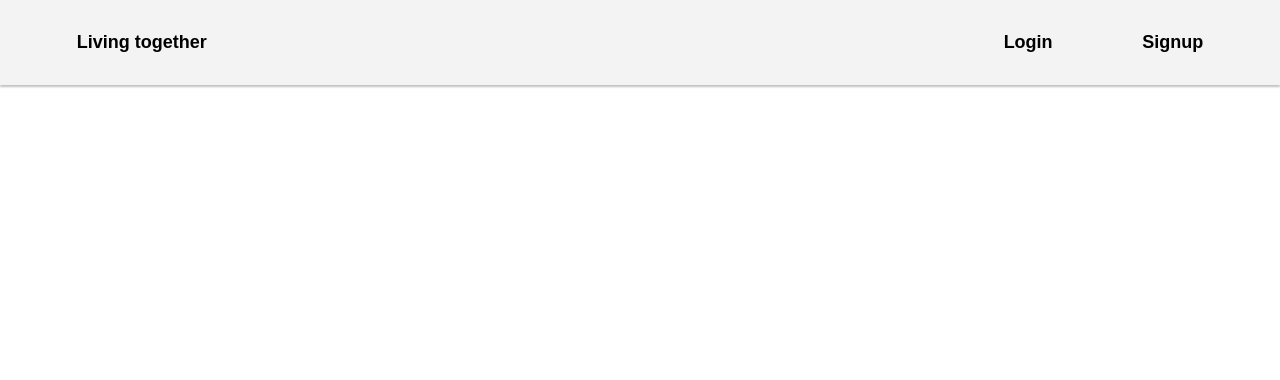
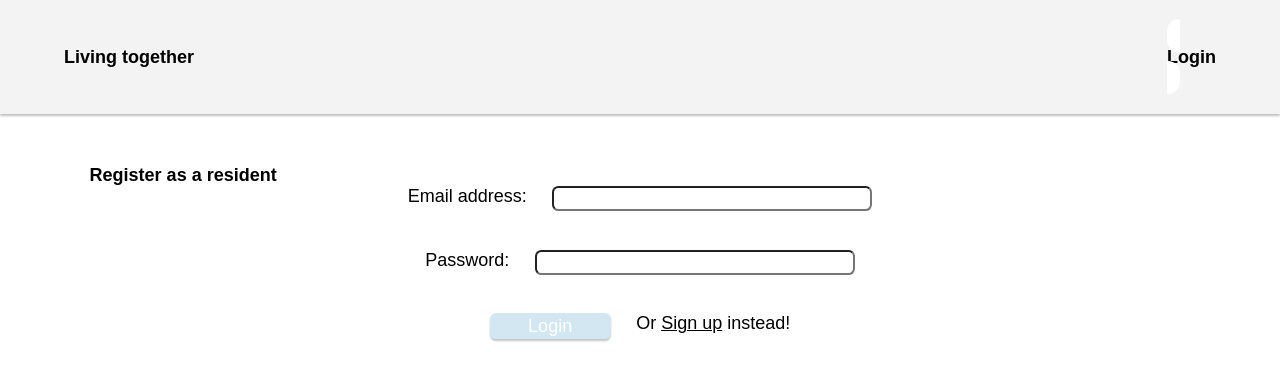
Before and after one commit to HollosT/living-togeter, a Vue app: page /auth in a window 1280 px wide. Shown: the top 380 px of the page. Built offline with nearby package versions, Linux system fonts and the light colour scheme.

Commit message:
login, signup

```diff
--- a/src/components/layouts/TheHeader.vue
+++ b/src/components/layouts/TheHeader.vue
@@ -1,11 +1,16 @@
 <template>
   <header>
     <nav>
-       <router-link to="/"><h1>Living together</h1></router-link>
-       <div>
-         <router-link to="/login"><h1>Login</h1></router-link>
-         <router-link to="/signup"><h1>Signup</h1></router-link>
-       </div>
+      <li>
+        <router-link to="/"><h1>Living together</h1></router-link>
+      </li>
+
+      <li v-if="isLoggedIn">
+        <base-button @click="logout" type="filled">Logout</base-button>
+      </li>
+      <li v-else>
+        <router-link to="/auth"><h1>Login</h1></router-link>
+      </li>
 
     </nav>
 
@@ -13,7 +18,25 @@
 </template>
 
 <script>
+import { computed } from '@vue/runtime-core'
+import { useStore } from 'vuex'
+
 export default {
+
+  setup() {
+    const store = useStore()
+
+    const isLoggedIn = computed(() => {
+      return store.getters.isAuthenticated
+    })
+
+
+    function logout() {
+      store.dispatch('logout')
+    }
+
+    return{ isLoggedIn, logout}
+  }
 
 }
 </script>
@@ -35,7 +58,12 @@ nav {
   margin: auto;
 }
 
-a {
+li {
+  list-style: none;
+}
+
+li a {
+
   text-decoration: none;
   color: black;
   padding: .5vw 1vw;
@@ -44,9 +72,9 @@ a {
 
 
 }
-a:active,
-a:hover,
-a.router-link-active {
+li a:active,
+li a:hover,
+ li a.router-link-active {
   border: #b5b5b5;
   background-color: white;
 
--- a/src/pages/auth/Login.vue
+++ /dev/null
@@ -1,16 +0,0 @@
-<template>
-  <base-card>
-    Login
-  </base-card>
-
-</template>
-
-<script>
-export default {
-
-}
-</script>
-
-<style>
-
-</style>
--- a/src/pages/auth/Signup.vue
+++ /dev/null
@@ -1,66 +0,0 @@
-<template>
-  <base-card>
-    <h2>Register as a resident</h2>
-    <base-form>
-            <div class="input-container">
-                <label for="firstName">First name:</label>
-                <input type="text" id="firstName" v-model.trim="firstName" requeired autofocus >
-            </div>
-
-            <div class="input-container">
-                <label for="lastName">Country:</label>
-                <input type="text" id="lastName" v-model.trim="lastName" requeired >
-            </div>
-
-            <div class="input-container">
-                <label for="birth">Born:</label>
-                <input type="date" id="birth" v-model.trim="birth" requeired>
-            </div>
-
-            <div class="input-container">
-                <label for="email">Email address:</label>
-                <input type="email" id="email" v-model.trim="email" requeired>
-            </div>
-
-            <div class="input-container">
-                <label for="password">Password:</label>
-                <input type="password" id="password" v-model.trim="password" requeired>
-            </div>
-            <div class="input-container">
-                <base-button type="filled">Sign up</base-button>
-            </div>
-  </base-form>
-</base-card>
-
-</template>
-
-<script>
-import BaseButton from '@/components/UI/BaseButton.vue'
-
-export default {
-  components: { BaseButton },
-
-
-}
-</script>
-
-<style scoped>
-
-.input-container {
-        width: 80%;
-        margin: auto;
-        display: flex;
-        gap: 2vw;
-        margin-bottom: 3vw;
-        justify-content: center;
-
-    }
-
-    input,
-    textarea {
-        width: 25vw;
-        border-radius: .5vw;
-
-    }
-
-</style>
--- /dev/null
+++ b/src/pages/auth/UseAuth.vue
@@ -0,0 +1,120 @@
+<template>
+  <base-card>
+    <h2>Register as a resident</h2>
+    <div v-if="isLoading">Authenticating...</div>
+    <base-form v-else @submit.prevent="submitForm">
+            <div class="input-container">
+                <label for="email">Email address:</label>
+                <input type="email" id="email" v-model.trim="email" requeired>
+            </div>
+
+            <div class="input-container">
+                <label for="password">Password:</label>
+                <input type="password" id="password" v-model.trim="password" requeired>
+            </div>
+            <div class="input-container">
+                <base-button type="filled">{{submitBtnCaption}}</base-button>
+                <p>Or <span @click="switchAuth">{{authContent}}</span> instead!</p>
+            </div>
+  </base-form>
+</base-card>
+
+</template>
+
+<script>
+import BaseButton from '@/components/UI/BaseButton.vue'
+import { ref } from '@vue/reactivity'
+import { computed } from '@vue/runtime-core';
+import { useStore } from 'vuex';
+import { useRouter } from 'vue-router';
+
+export default {
+  components: { BaseButton },
+
+  setup() {
+    const email = ref('');
+    const password = ref('')
+    const mode = ref('login')
+    const isLoading = ref(false)
+    const store = useStore()
+    const router = useRouter()
+
+    const submitBtnCaption = computed(() => {
+        if(mode.value === 'login') {
+            return 'Login'
+        } else {
+            return 'Signup'
+        }
+    })
+    const authContent = computed(() => {
+        if(mode.value === 'login') {
+            return 'Sign up'
+        } else {
+            return 'Log in'
+        }
+    })
+
+    function switchAuth() {
+        if (mode.value === 'login') {
+            mode.value = 'signup'
+        } else if (mode.value === 'signup') {
+            mode.value = 'login'
+        }
+    }
+
+   async function submitForm() {
+        const payload = {
+            email: email.value,
+            password: password.value
+        }
+
+        isLoading.value = true
+        try{
+            if(mode.value === 'login') {
+                await store.dispatch('login', payload)
+            } else {
+                await store.dispatch('signup', payload)
+            }
+            router.replace('/')
+        }catch(err) {
+            console.log(err);
+        }
+
+
+
+    }
+
+
+
+    return {email, password, submitBtnCaption, authContent, switchAuth, submitForm, isLoading}
+  }
+
+
+}
+</script>
+
+<style scoped>
+
+.input-container {
+        width: 80%;
+        margin: auto;
+        display: flex;
+        gap: 2vw;
+        margin-bottom: 3vw;
+        justify-content: center;
+
+    }
+
+    input,
+    textarea {
+        width: 25vw;
+        border-radius: .5vw;
+
+    }
+
+    span {
+        text-decoration: underline;
+        cursor: pointer;
+    }
+
+</style>
--- a/src/router/index.js
+++ b/src/router/index.js
@@ -3,8 +3,8 @@ import buildingList from '../pages/buildings/BuildingList.vue'
 import residentList from '../pages/residents/ResidentList.vue'
 import buildingDetail from '../pages/buildings/BuildingDetail.vue'
 import buildingRegistration from '../pages/buildings/BuildingRegistration.vue'
-import login from '../pages/auth/Login.vue'
-import signup from '../pages/auth/Signup.vue'
+import useAuth from '../pages/auth/UseAuth.vue'
+
 
 
 const routes = [
@@ -28,14 +28,9 @@ const routes = [
     component: buildingRegistration
   },
   {
-    path: '/login',
-    name: 'login',
-    component: login
-  },
-  {
-    path: '/signup',
-    name: 'signup',
-    component: signup
+    path: '/auth',
+    name: 'useAuth',
+    component: useAuth
   },
   {
     path: '/residents',
--- a/src/store/index.js
+++ b/src/store/index.js
@@ -2,11 +2,13 @@ import { createStore } from 'vuex'
 
 import buildingsModule from './modules/buildings/index.js'
 import residentsModule from './modules/residents/index.js'
+import authModel from './modules/auth/index.js'
 
 const store = createStore({
   modules: {
     buildings: buildingsModule,
-    residents: residentsModule
+    residents: residentsModule,
+    auth: authModel
   },
 
 })
--- /dev/null
+++ b/src/store/modules/auth/actions.js
@@ -0,0 +1,57 @@
+
+export default {
+
+    async login(context, payload) {
+        return context.dispatch('auth', {
+            ...payload,
+            mode: 'login'
+        })
+    },
+    async signup(context, payload) {
+        return context.dispatch('auth', {
+            ...payload,
+            mode: 'signup'
+        })
+
+    },
+
+    async auth(context, payload) {
+        console.log(payload);
+        const mode = payload.mode;
+        let url = `https://identitytoolkit.googleapis.com/v1/accounts:signInWithPassword?key=AIzaSyDFdJX12HXkQTuFCPN11sgU-vO-flAkYGY`
+
+        if(mode === 'signup') {
+            url = `https://identitytoolkit.googleapis.com/v1/accounts:signUp?key=AIzaSyDFdJX12HXkQTuFCPN11sgU-vO-flAkYGY`
+        }
+
+        const response = await fetch(url, {
+            method: 'POST',
+            body: JSON.stringify({
+                email: payload.email,
+                password: payload.password,
+                returnSecureToken: true
+            })
+        })
+
+        const responseData = await response.json()
+
+        if(!response.ok) {
+            const error = new Error(responseData.message || 'Failed to authenticate! Check your credentials!')
+            throw error
+        }
+
+        context.commit('setUser', {
+            token: responseData.idToken,
+            userId: responseData.localId,
+        })
+    },
+
+    logout(context) {
+
+        context.commit('setUser', {
+            userId: null,
+            token: null,
+        })
+    }
+
+}
--- /dev/null
+++ b/src/store/modules/auth/getters.js
@@ -0,0 +1,7 @@
+
+export default {
+    isAuthenticated(state) {
+        return !!state.token
+    }
+
+}
--- /dev/null
+++ b/src/store/modules/auth/index.js
@@ -0,0 +1,16 @@
+import mutations from './mutations.js'
+import getters from './getters.js'
+import actions from './actions.js'
+
+export default {
+    state() {
+        return {
+            userId: null,
+            token: null,
+        }
+    },
+    mutations,
+    actions,
+    getters
+
+}
--- /dev/null
+++ b/src/store/modules/auth/mutations.js
@@ -0,0 +1,8 @@
+
+export default {
+    setUser(state, payload) {
+        console.log(payload);
+        state.token = payload.token;
+        state.userId = payload.userId;
+    }
+}
```
